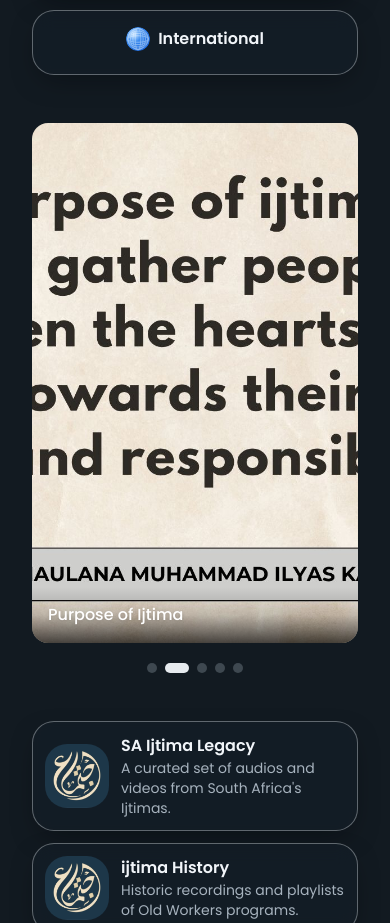
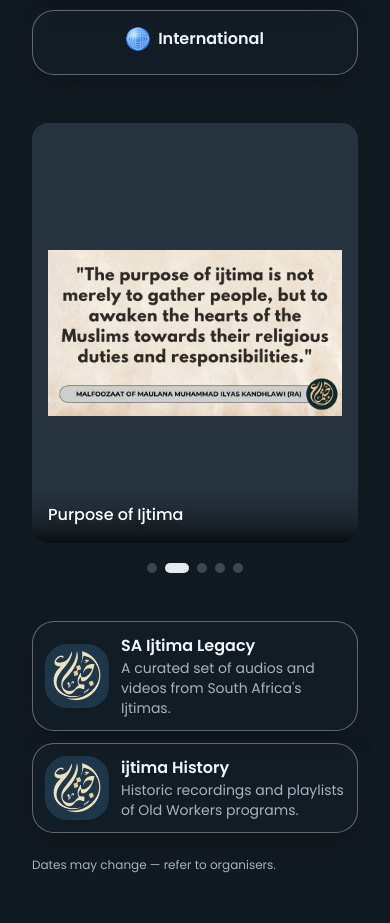
Before and after one commit to Simtechcds/ijtima-site, a React (Vite) app: page / in a window 390 px wide. Shown: the part 1082-2005 px from the top of the page. Built offline with nearby package versions, Linux system fonts and the light colour scheme.

Commit message:
Refine image gallery display
Update the `FadeAutoGallery` component to ensure images are displayed readably without being cut off, and to scale correctly across tablet and mobile views.

```diff
--- a/src/components/media/FadeAutoGallery.tsx
+++ b/src/components/media/FadeAutoGallery.tsx
@@ -17,7 +17,7 @@ type Props = {
 export default function FadeAutoGallery({
   slides,
   className,
-  heightClass = "h-[520px] md:h-[560px]",
+  heightClass = "h-[420px] sm:h-[460px] md:h-[520px] lg:h-[560px] xl:h-[600px]",
   intervalMs = 4000,
 }: Props) {
   const [active, setActive] = useState(0);
@@ -32,7 +32,7 @@ export default function FadeAutoGallery({
 
   return (
     <section className={cn("w-full py-6 relative", className)}>
-      <div className={cn("relative mx-auto max-w-5xl md:max-w-6xl rounded-2xl overflow-hidden", heightClass)}>
+      <div className={cn("relative mx-auto max-w-6xl md:max-w-7xl rounded-2xl overflow-hidden bg-muted", heightClass)}>
         {/* Slides */}
         {slides.map((s, i) => (
           <article
@@ -45,11 +45,11 @@ export default function FadeAutoGallery({
             aria-roledescription="slide"
             aria-label={s.title || s.alt}
           >
-            <div className="relative w-full h-full">
+            <div className="relative w-full h-full flex items-center justify-center p-4 md:p-6 lg:p-8">
               <img
                 src={s.src}
                 alt={s.alt}
-                className="absolute inset-0 w-full h-full object-cover"
+                className="w-full h-full object-contain"
                 loading="lazy"
               />
               <div className="absolute inset-x-0 bottom-0 p-4 md:p-6 bg-gradient-to-t from-black/70 via-black/20 to-transparent">
```
